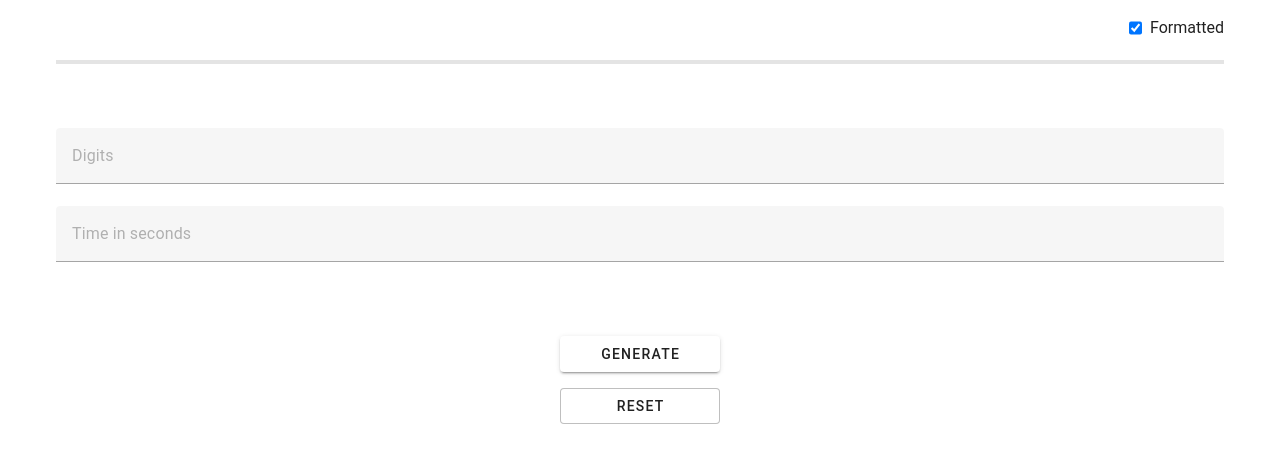
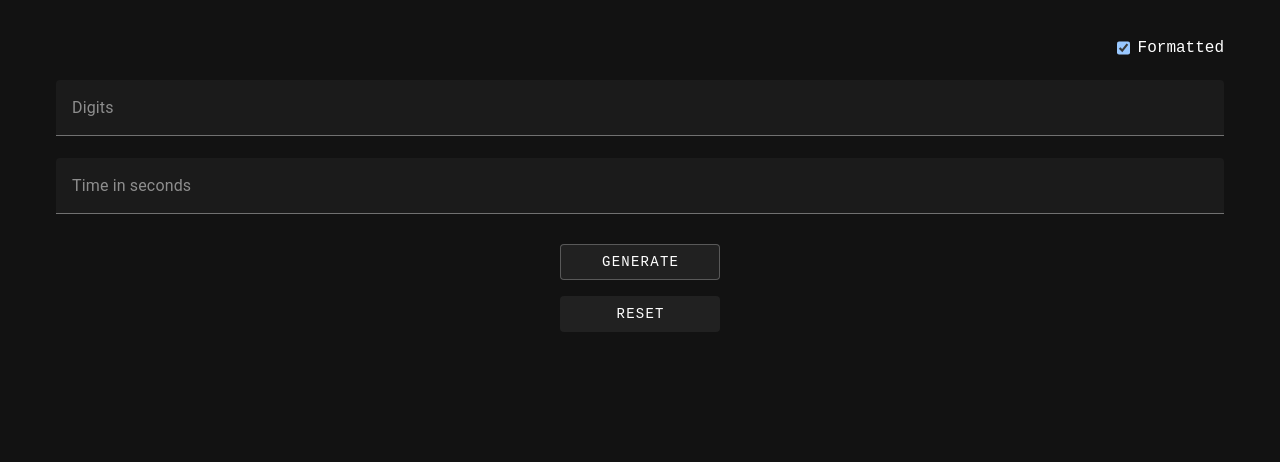
Before and after one commit to nour-abdulnasser/memory_numbers, a Vue app: page / in a window 1280 px wide. Shown: the top 462 px of the page. Built offline with nearby package versions, Linux system fonts and the light colour scheme.

Commit message:
wip: added dark theme

```diff
--- a/index.html
+++ b/index.html
@@ -1,4 +1,4 @@
-<!doctype html>
+<!DOCTYPE html>
 <html lang="en">
   <head>
     <meta charset="UTF-8" />
@@ -7,6 +7,7 @@
     <title>Memory Game</title>
   </head>
   <body>
+    <!-- モのために -->
     <div id="app"></div>
     <script type="module" src="/src/main.js"></script>
   </body>
--- a/src/App.vue
+++ b/src/App.vue
@@ -1,27 +1,12 @@
 
 <template>
   <v-app>
-
-    <MemoryGame/>
-
-    <!-- モのために (´｡• ᵕ •｡`) ♡ -->
+    <MemoryGame />
   </v-app>
 </template>
 
 <script setup>
-import MemoryGame from './components/NumbersGame.vue'
+import MemoryGame from "./components/NumbersGame.vue";
 </script>
 <style scoped>
-.logo {
-  height: 6em;
-  padding: 1.5em;
-  will-change: filter;
-  transition: filter 300ms;
-}
-.logo:hover {
-  filter: drop-shadow(0 0 2em #646cffaa);
-}
-.logo.vue:hover {
-  filter: drop-shadow(0 0 2em #42b883aa);
-}
 </style>
--- a/src/components/NumbersGame.vue
+++ b/src/components/NumbersGame.vue
@@ -1,99 +1,127 @@
 <template>
-  <v-container>
-    <div
-      style="
-        display: flex;
-        justify-content: end;
-        width: 100%;
-        margin-bottom: 20px;
-      "
-    >
+  <v-container style="min-height: 100vh">
+    <v-progress-linear
+      :model-value="timePercentage"
+      v-if="showRand && rand"
+    ></v-progress-linear>
+
+    <div class="my-5 d-flex w-100 justify-end">
       <input type="checkbox" id="checkbox" v-model="isFormatted" class="me-2" />
-      <label for="checkbox">Formatted</label>
+      <label for="checkbox" class="courier-font">Formatted</label>
     </div>
-    <v-progress-linear  :model-value="timePercentage"></v-progress-linear>
+
     <div
       v-if="showRand"
       onmousedown="return false;"
       onselectstart="return false;"
-      class="text-h3 overflow-wrap mx-auto"
+      class="text-h3 overflow-wrap mx-auto prevent-select"
     >
       {{ isFormatted ? formatNum(rand) : rand }}
     </div>
+
     <form
       v-on:submit.prevent="generateRand"
       v-if="showRand && !rand"
-      class="text-center"
+      class="text-center d-flex flex-column justify-center align-center"
     >
-      <div style="min-height: 200px">
+      <div style="" class="w-100">
         <v-text-field
           v-model="digits"
           type="text"
           placeholder="Digits"
-          class="mt-16"
+          class="w-100"
         />
-
         <v-text-field
           v-model="seconds"
           type="text"
+          class="w-100"
           placeholder="Time in seconds"
         />
       </div>
+      <v-btn
+        width="160"
+        type="submit"
+        class="elevation-0 border-opacity-25 border-thin my-2 courier-font"
+        >Generate</v-btn
+      >
+    </form>
 
-      <v-btn width="160" type="submit" class="my-2">Generate</v-btn>
-    </form>
-    <form v-on:submit.prevent="check" v-if="!showRand" class="text-center">
-      <div style="min-height: 200px">
+    <form
+      v-on:submit.prevent="check"
+      v-if="!showRand && !showResult"
+      class="text-center"
+    >
+      <div style="">
         <v-text-field
           v-model="memorizedNum"
           type="text"
-          placeholder="memorized"
-          class="mt-16"
+          placeholder="Enter memorized number"
+          class=""
         />
       </div>
+      <v-btn width="160" type="submit" class="my-2 courier-font"
+        >Show Results</v-btn
+      >
+    </form>
 
-      <v-btn width="160" type="submit" class="my-2">Check</v-btn>
-    </form>
     <div class="text-center">
-      <v-btn
-        @click="
-          rand = '';
-          digits = null;
-          seconds = null;
-          memorizedNum = null;
-          showRand = true;
-        "
-        width="160"
-        class="elevation-0 border-opacity-25 border-thin my-2"
-      >
+      <v-btn @click="reset()" width="160" class="elevation-0 my-2 courier-font">
         Reset
       </v-btn>
     </div>
+    <v-row class="results d-flex align-start" v-if="showResult">
+      <v-col cols="12" class="text-center d-flex" style="height: fit-content">
+        <h2
+          :class="{ 'text-success': isCorrect, 'text-red': !isCorrect }"
+          class="text-center w-100 my-10"
+        >
+          {{ isCorrect ? "Well done!" : "It's OK, maybe next time!" }}
+        </h2>
+      </v-col>
+      <div class="w-100 d-flex flex-column flex-md-row">
+        <v-col cols="12" md="6">
+          <div class="border-thin rounded-lg">
+            <div class="text-center border-b mb-5 py-3">
+              <h3>Generated Number</h3>
+            </div>
+            <div class="px-5 pb-5">
+              {{ isFormatted ? formatNum(rand) : rand }}
+            </div>
+          </div>
+        </v-col>
+        <v-col cols="12" md="6" class="flex-grow-1">
+          <div class="border-thin rounded-lg fill-height">
+            <div class="text-center border-b mb-5 py-3">
+              <h3>Your Input</h3>
+            </div>
+            <div class="px-5 pb-5">
+              {{ isFormatted ? formatNum(memorizedNum) : memorizedNum }}
+            </div>
+          </div>
+        </v-col>
+      </div>
+    </v-row>
   </v-container>
 </template>
 <script setup>
 import { ref, computed } from "vue";
-// TODO: Group into 3's
-// TODO: Optimize time?
-// TODO: Validate
-// TODO: No copying.. also from inspect?
-
-// Other features: skip time, reset, history per session?
 
 const grouping = 3;
+const rand = ref("");
+const showRand = ref(true);
+const showResult = ref(false);
+const isCorrect = ref(false);
 
 const digits = ref(null);
 const seconds = ref(null);
-const rand = ref("");
 const memorizedNum = ref(null);
 const isFormatted = ref(true);
 
-const showRand = ref(true);
-const isCorrect = ref(false);
-
 let timePercentage = ref(0);
+let intervalId = null;
 
 const check = () => {
+  showResult.value = true;
   if (memorizedNum.value == rand.value) {
     isCorrect.value = true;
   } else {
@@ -103,26 +131,29 @@ const check = () => {
 };
 
 const generateRand = async () => {
-  if (!digits.value) {
+  if (!digits.value || !/^[0-9]*$/.test(digits.value)) {
     alert("Please enter a valid Digits value");
     return;
   }
+
   showRand.value = true;
   let num = "";
+
   for (let d = 0; d < digits.value; d++) {
     const r = Math.floor(Math.random() * 10);
     num = num + r;
   }
+
   rand.value = num;
 
   setTimeout(() => {
     showRand.value = false;
   }, seconds.value * 1000);
 
-  const intervalId = setInterval(incrementTime, 1000);
+  intervalId = setInterval(incrementTime, 100);
   function incrementTime() {
-    if (timePercentage.value <= 100) {
-      timePercentage.value += 100/seconds.value;
+    if (timePercentage.value <= 100 && seconds.value) {
+      timePercentage.value += 10 / seconds.value;
       console.log(timePercentage.value);
     } else {
       clearInterval(intervalId);
@@ -130,16 +161,28 @@ const generateRand = async () => {
   }
 };
 
-
-
 const formatNum = (str) => {
+  if (!str || !str?.length) return;
   const initIndex = grouping; // index of first space to add
   let spacedStr = "";
+
   for (let i = 0; i <= str.length - 1; i += initIndex) {
     spacedStr += str.slice(i, i + initIndex) + " ";
   }
+  return spacedStr;
+};
 
-  return spacedStr;
+const reset = () => {
+  rand.value = "";
+  digits.value = null;
+  seconds.value = null;
+  memorizedNum.value = null;
+  showRand.value = true;
+  timePercentage.value = 0;
+  showResult.value = false;
+  if (intervalId) {
+    clearInterval(intervalId);
+  }
 };
 </script>
 <style scoped>
@@ -151,4 +194,9 @@ const formatNum = (str) => {
   word-wrap: break-word;
   line-height: 1.5;
 }
+.prevent-select {
+  -webkit-user-select: none;
+  -ms-user-select: none;
+  user-select: none;
+}
 </style>
--- a/src/main.js
+++ b/src/main.js
@@ -1,12 +1,18 @@
-import { createApp } from 'vue'
-import 'vuetify/styles'
-import './style.css'
-import App from './App.vue'
+import { createApp } from "vue";
+import "vuetify/styles";
+import "./style.css";
+import App from "./App.vue";
 
-import * as components from 'vuetify/components'
-import * as directives from 'vuetify/directives'
-import { createVuetify } from 'vuetify'
+import * as components from "vuetify/components";
+import * as directives from "vuetify/directives";
+import { createVuetify } from "vuetify";
 
-const vuetify =  createVuetify({components, directives})
+const vuetify = createVuetify({
+  components,
+  directives,
+  theme: {
+    defaultTheme: 'dark',
+  },
+});
 
-createApp(App).use(vuetify).mount('#app')
+createApp(App).use(vuetify).mount("#app");
--- a/src/style.css
+++ b/src/style.css
@@ -77,3 +77,6 @@ button:focus-visible {
     background-color: #f9f9f9;
   }
 } */
+.courier-font{
+  font-family: 'Courier New', Courier, monospace;
+}
```
